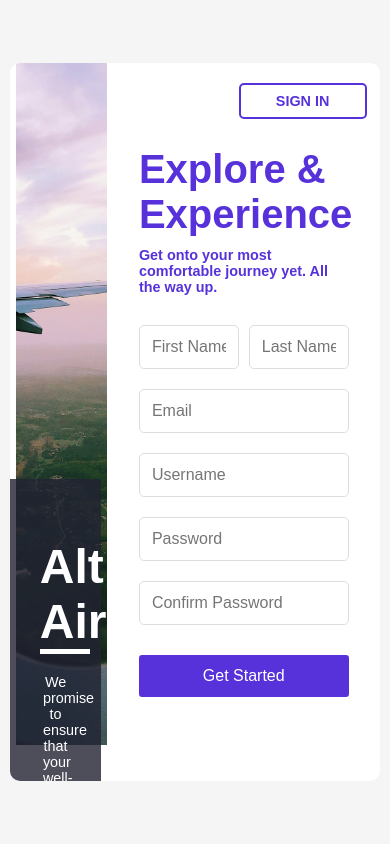
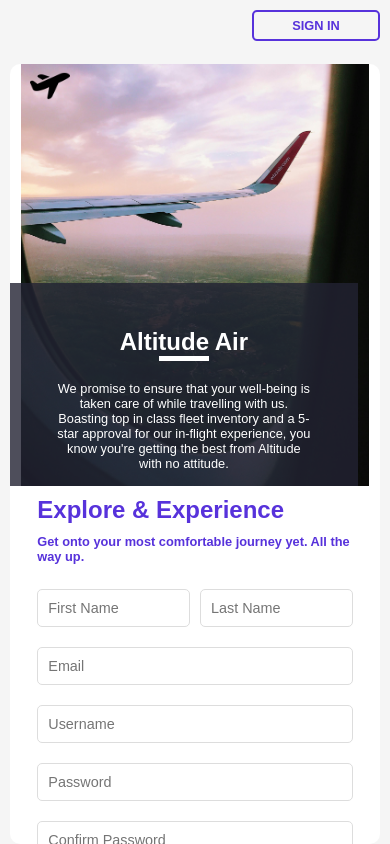
Before and after one commit to ashg821/BroomeesAssessment, a website: page public/index.html in a window 390 px wide. Drawn offline with Linux system fonts and the light colour scheme.

Commit message:
styling changes

```diff
--- a/public/index.html
+++ b/public/index.html
@@ -11,9 +11,9 @@
 <body>
     <div class="container">
         <div id="inner-container">
-
             <div class="left">
                 <img src="Plane.jpg" alt="Plane view" class="background-image">
+                <img src="aeroplane.png" alt="Logo" height="50" width="50" class="logo">
                 <div class="overlay">
                     <h1>Altitude Air</h1>
                     <hr></hr>
--- a/public/styles.css
+++ b/public/styles.css
@@ -211,3 +211,295 @@ button[type="submit"]:hover {
     background-color: #f8d7da;
     border-color: #f5c6cb;
 }
+
+
+/* Base Styles for larger screens (as provided) */
+* {
+    margin: 0;
+    padding: 0;
+    box-sizing: border-box;
+    font-family: Arial, sans-serif;
+}
+
+body,
+html {
+    width: 100%;
+    height: 100%;
+}
+
+.container {
+    display: flex;
+    flex-direction: column;
+    justify-content: center;
+    align-items: center;
+    height: 100vh;
+    background-color: #f5f5f5;
+}
+
+#inner-container {
+    width: 95vw;
+    height: 85vh;
+    display: flex;
+    border-radius: 10px;
+    overflow: hidden;
+}
+
+.left,
+.right {
+    flex: 1;
+    position: relative;
+    background-color: #fff;
+}
+
+.left {
+    display: flex;
+    align-items: center;
+    justify-content: center;
+}
+
+.background-image {
+    width: 94%;
+    height: 95%;
+    object-fit: cover;
+    position: absolute;
+    top: 0;
+    right: 0;
+}
+
+.overlay {
+    position: absolute;
+    background: rgba(34, 34, 51, 0.8);
+    color: #fff;
+    padding: 30px;
+    text-align: center;
+    width: 94%;
+    height: 42%;
+    bottom: 0;
+    left: 0;
+}
+
+.overlay h1 {
+    font-size: 3rem;
+    margin-top: 30px;
+}
+
+.overlay hr {
+    background-color: white;
+    width: 50px;
+    height: 5px;
+    border: none;
+    margin: 0 auto;
+    margin-bottom: 20px;
+}
+
+.overlay p {
+    font-size: 0.9rem;
+    width: 80%;
+    margin: auto;
+    text-align: center;
+}
+
+.logo{
+    position: absolute;
+    top: 0;
+    left: 60px;
+    background-color: transparent;
+    border: none;
+}
+
+.right {
+    display: flex;
+    align-items: center;
+    justify-content: center;
+    padding: 20px;
+}
+
+.form-container {
+    max-width: 630px;
+    width: 90%;
+    text-align: center;
+}
+
+.sign-in {
+    position: absolute;
+    top: 20px;
+    right: 5%;
+    border: 2px solid #5732db;
+    background: none;
+    color: #5732db;
+    font-weight: bold;
+    font-size: 0.9rem;
+    padding: 8px 16px;
+    border-radius: 5px;
+    cursor: pointer;
+    transition: background-color 0.3s, color 0.3s;
+    width: 8rem;
+    text-transform: uppercase;
+}
+
+.sign-in:hover {
+    background-color: #5732db;
+    color: #fff;
+}
+
+#form-heading {
+    color: #5732db;
+    font-size: 2.5rem;
+    margin-bottom: 10px;
+    text-align: left;
+}
+
+p {
+    font-size: 0.9rem;
+    margin-bottom: 20px;
+    text-align: left;
+}
+
+#form-sub-line {
+    color: #5732db;
+    font-weight: bold;
+}
+
+form {
+    display: flex;
+    flex-direction: column;
+}
+
+.input-group {
+    display: flex;
+    gap: 10px;
+}
+
+.input-group input {
+    flex: 1;
+    width: 47%;
+}
+
+input {
+    padding: 12px;
+    margin: 10px 0;
+    border: 1px solid #ddd;
+    border-radius: 5px;
+    font-size: 1rem;
+}
+
+button[type="submit"] {
+    background-color: #5732db;
+    color: #fff;
+    padding: 12px;
+    font-size: 1rem;
+    border: none;
+    border-radius: 3px;
+    cursor: pointer;
+    margin-top: 20px;
+}
+
+button[type="submit"]:hover {
+    background-color: #580C9D;
+}
+
+.notification {
+    display: none;
+    padding: 15px;
+    border: 1px solid transparent;
+    border-radius: 4px;
+    font-size: 16px;
+    text-align: center;
+    max-width: 400px;
+    position: fixed;
+    top: 20px;
+    right: 20px;
+    z-index: 1000;
+    transition: opacity 0.5s ease-in-out, transform 0.5s ease-in-out;
+    opacity: 0;
+    transform: translateX(100%);
+}
+
+.notification.show {
+    display: block;
+    opacity: 1;
+    transform: translateX(0);
+}
+
+.notification.success {
+    color: #155724;
+    background-color: #d4edda;
+    border-color: #c3e6cb;
+}
+
+.notification.error {
+    color: #721c24;
+    background-color: #f8d7da;
+    border-color: #f5c6cb;
+}
+
+/* Responsive Styles for Mobile Screens */
+@media only screen and (max-width: 768px) {
+    #inner-container {
+        flex-direction: column;
+        /* height: 85%; */
+        /* width: 100%; */
+        height: auto;
+        margin-top: 4rem;
+        overflow: scroll;
+    }
+
+    .left {
+        height: 50vh;
+    }
+
+    .background-image{
+        height: 50vh;
+        position: relative;
+    }
+
+    .right {
+        height: auto;
+        padding: 10px;
+        position: static;
+        padding-bottom: 1rem;
+    }
+
+    .logo{
+        left: 20px;
+        width: 40px;
+        height: 40px;
+    }
+
+    .overlay {
+        height: auto;
+        padding: 15px;
+    }
+
+    .overlay h1 {
+        font-size: 1.5rem;
+    }
+
+    .overlay p {
+        font-size: 0.8rem;
+    }
+
+    .sign-in {
+        top: 10px;
+        right: 10px;
+        font-size: 0.8rem;
+        padding: 6px 12px;
+    }
+
+    #form-heading {
+        font-size: 1.5rem;
+        margin-bottom: 10px;
+    }
+
+    p {
+        font-size: 0.8rem;
+        margin-bottom: 15px;
+    }
+
+    input,
+    button[type="submit"] {
+        padding: 10px;
+        font-size: 0.9rem;
+        /* margin-bottom: 2rem; */
+    }
+}
```
Also changed, not shown: public/aeroplane.png (added).
